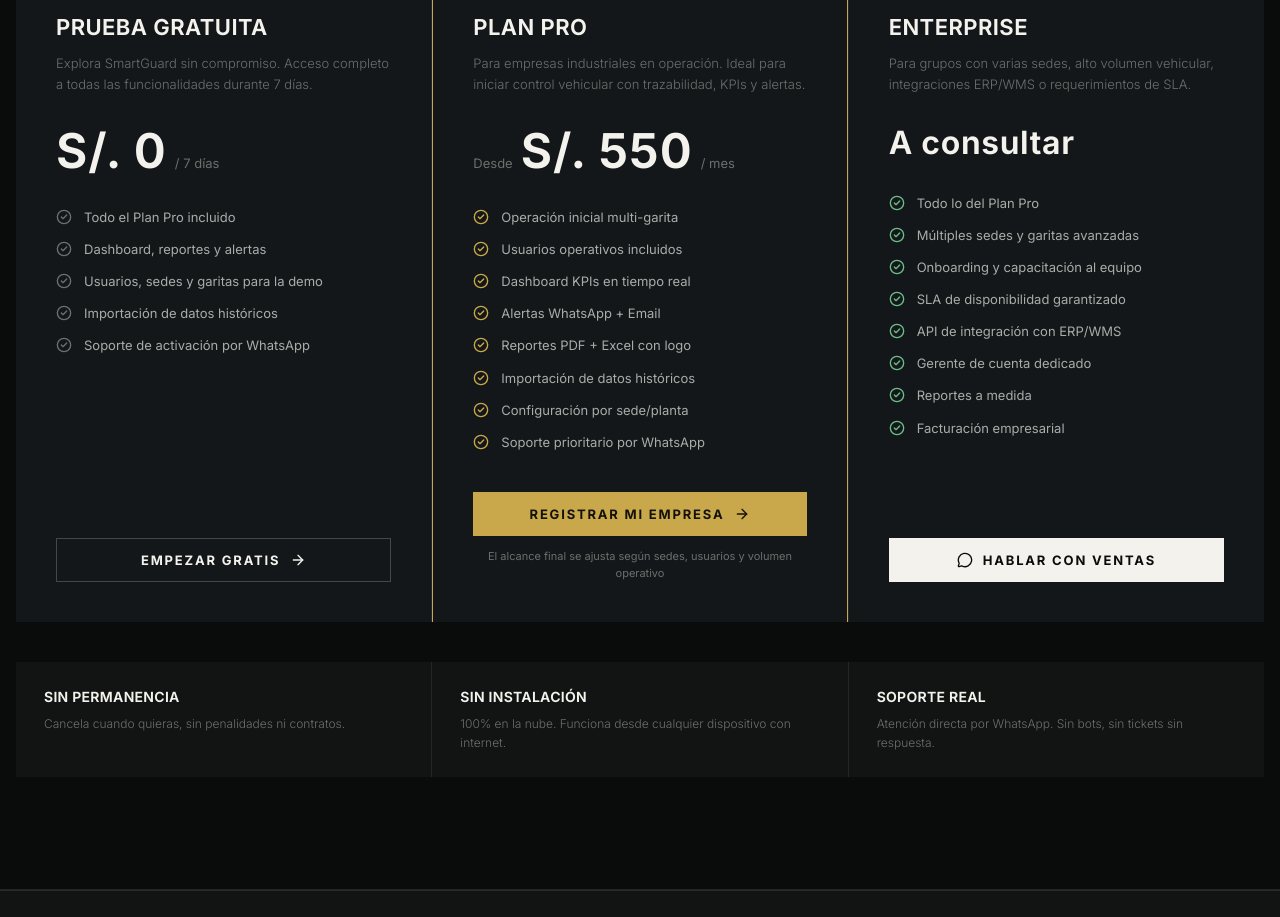
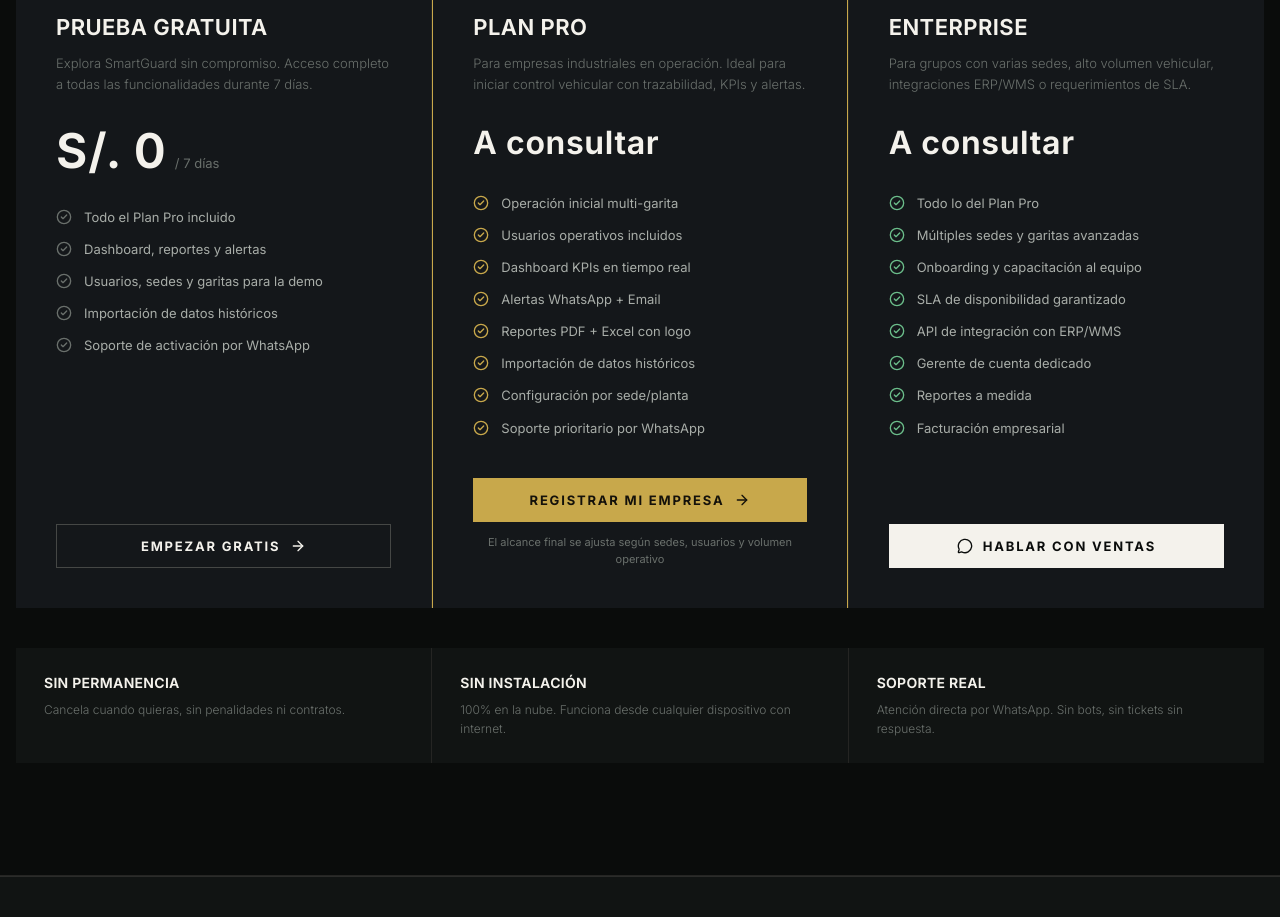
Before and after one commit to Brushingupdev/SmartGuard, a Next.js app: page / in a window 1280 px wide. Shown: the part 2940-3857 px from the top of the page. Built offline with nearby package versions, Linux system fonts and the light colour scheme.

Commit message:
landing: cambia precio Plan Pro a "A consultar" para evitar fijar precio en demos enterprise

```diff
--- a/src/app/page.tsx
+++ b/src/app/page.tsx
@@ -510,9 +510,7 @@
               </p>
 
               <div className="mb-8">
-                <span className="text-[13px] text-[var(--sg-muted)] mr-2">Desde</span>
-                <span className="sg-font-display text-[48px] font-bold text-[var(--sg-ink)] leading-none">S/. 550</span>
-                <span className="text-[13px] text-[var(--sg-muted)] ml-2">/ mes</span>
+                <span className="sg-font-display text-[32px] font-bold text-[var(--sg-ink)] leading-none">A consultar</span>
               </div>
 
               <div className="flex flex-col gap-3 mb-10 flex-1">
```
